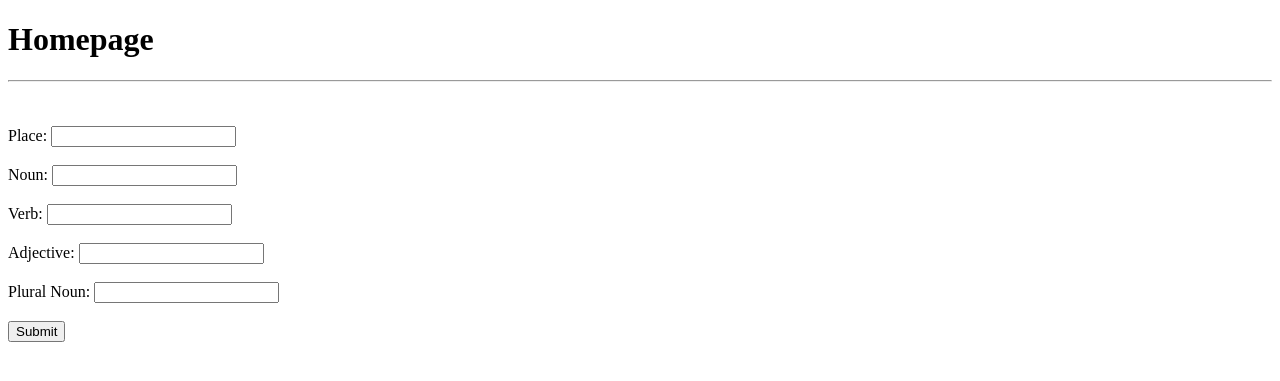
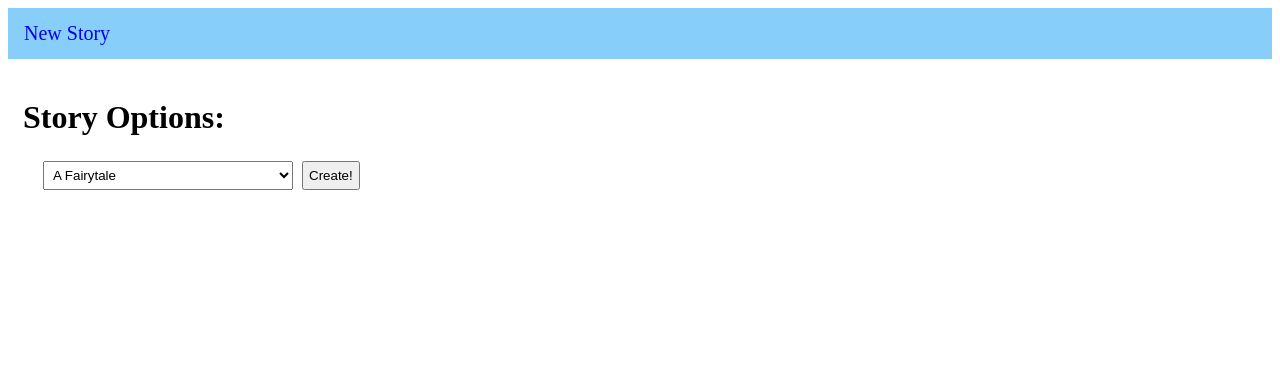
Before and after one commit to andjsales/FlaskMadlibsExercise, a Flask app: page / in a window 1280 px wide. Shown: the top 381 px of the page. Run offline with Flask 2, Linux system fonts and the light colour scheme.

Commit message:
added further study changes

```diff
--- a/app.py
+++ b/app.py
@@ -1,24 +1,35 @@
 from flask import Flask, request, render_template
-from stories import story
+from stories import stories
 
 app = Flask(__name__)
 app.debug = True
 
 
 @app.route('/')
+def story_templates():
+    return render_template("options.html", stories=stories.values())
+
+
+@app.route('/homepage')
 def homepage():
     """Return to homepage"""
 
+    story_id = request.args["story_id"]
+    story = stories[story_id]
+
     prompts = story.prompts
-    return render_template("homepage.html", prompts=prompts)
+    return render_template("homepage.html", prompts=prompts, story_id=story_id, title=story.title)
 
 
 @app.route('/story')
 def story_result():
     """Shows the resulting story for those answers"""
 
+    story_id = request.args["story_id"]
+    story = stories[story_id]
+
     text = story.generate(request.args)
-    return render_template("story.html", text=text)
+    return render_template("story.html", text=text, title=story.title)
 
 
 if __name__ == '__main__':
--- /dev/null
+++ b/static/app.css
@@ -0,0 +1,42 @@
+h1 {
+	margin: 5px;
+	padding: 10px;
+}
+
+#content {
+	margin: 10px;
+	margin-left: 30px;
+}
+
+#story-content {
+	font-size: 20px;
+}
+
+select {
+	padding: 5px;
+	margin: 5px;
+	width: 250px;
+}
+
+#create {
+	padding: 5px;
+}
+
+nav {
+	background-color: lightskyblue;
+	overflow: hidden;
+}
+
+nav a {
+	background-color: lightskyblue;
+	float: left;
+	font-size: 20px;
+	text-align: center;
+	padding: 14px 16px;
+	text-decoration: none;
+}
+
+nav a:hover {
+	background-color: lightblue;
+	color: black;
+}
--- a/stories.py
+++ b/stories.py
@@ -18,9 +18,11 @@ class Story:
         'I love to eat a good mango.'
     """
 
-    def __init__(self, words, text):
+    def __init__(self, code, title, words, text):
         """Create story with words and template text."""
 
+        self.code = code
+        self.title = title
         self.prompts = words
         self.template = text
 
@@ -35,11 +37,27 @@ class Story:
         return text
 
 
-# Here's a story to get you started
-
-
 story = Story(
+    "fairytale",
+    "A Fairytale",
     ["place", "noun", "verb", "adjective", "plural_noun"],
     """Once upon a time in a long-ago {place}, there lived a
        large {adjective} {noun}. It loved to {verb} {plural_noun}."""
 )
+
+story1 = Story(
+    "history",
+    "A History Tale",
+    ["place", "noun", "verb", "adjective", "plural_noun"],
+    """Once upon a time in a long-ago {place}, there lived a
+       large {adjective} {noun}. It loved to {verb} {plural_noun}."""
+)
+
+story2 = Story(
+    "adventure",
+    "An Excited Adventure",
+    ["noun", "verb"],
+    """OMG!! OMG!! I love to {verb} a {noun}!"""
+)
+
+stories = {s.code: s for s in [story, story1, story2]}
--- a/templates/base.html
+++ b/templates/base.html
@@ -4,15 +4,19 @@
     <head>
         <meta charset="UTF-8" />
         <meta name="viewport" content="width=device-width, initial-scale=1.0" />
+        <link rel="stylesheet" href="/static/app.css">
         <title>{% block title %} {% endblock %}</title>
     </head>
 
     <body>
+        <nav>
+            <a href="/">New Story</a>
+        </nav>
         <h1>{% block content %} {% endblock %}</h1>
-        <hr>
-        <br><br>
-        {% block form %} {% endblock %}
-        <p>{% block story %}{% endblock %}</p>
+        <main id="content">
+            {% block form %} {% endblock %}
+            <p>{% block story %}{% endblock %}</p>
+        </main>
     </body>
 
 </html>
--- a/templates/homepage.html
+++ b/templates/homepage.html
@@ -1,21 +1,20 @@
 {% extends 'base.html' %}
 {% block title %} Homepage {% endblock %}
+
 {% block content %}
-<h1>Homepage</h1>
+<h1>Create Story:</h1>
 {% endblock %}
 
 {% block form %}
 <form method="GET" action="/story">
-	Place: <input type="text" name="place" />
+	<input type="hidden" name="story_id" value="{{ story_id }}" />
+
+	{% for prompt in prompts %}
+	<label>{{ prompt.capitalize() }}:</label>
+	<input type="text" name="{{ prompt }}" />
 	<br><br>
-	Noun: <input type="text" name="noun" />
-	<br><br>
-	Verb: <input type="text" name="verb">
-	<br><br>
-	Adjective: <input type="text" name="adjective">
-	<br><br>
-	Plural Noun: <input type="text" name="plural_noun">
-	<br><br>
-	<button type="submit" id="submit">Submit</button>
+	{% endfor %}
+
+	<button type="submit">Submit</button>
 </form>
 {% endblock %}
--- /dev/null
+++ b/templates/options.html
@@ -0,0 +1,19 @@
+{% extends 'base.html' %}
+{% block title %} Homepage {% endblock %}
+
+{% block content %}
+<h1>Story Options:</h1>
+{% endblock %}
+
+{% block form %}
+<form action="/homepage">
+    <select name="story_id">
+        {% for story in stories %}
+        <option value="{{ story.code }}">
+            {{ story.title }}
+        </option>
+        {% endfor %}
+    </select>
+    <button id="create">Create!</button>
+</form>
+{% endblock %}
--- a/templates/story.html
+++ b/templates/story.html
@@ -2,11 +2,11 @@
 {% block title %} Story Result {% endblock %}
 
 {% block content %}
-<h1>Result:</h1>
+<h1>Story Result:</h1>
 {% endblock %}
 
 {% block story %}
-<p>
+<p id="story-content">
   {{ text }}
 </p>
 {% endblock %}
```
